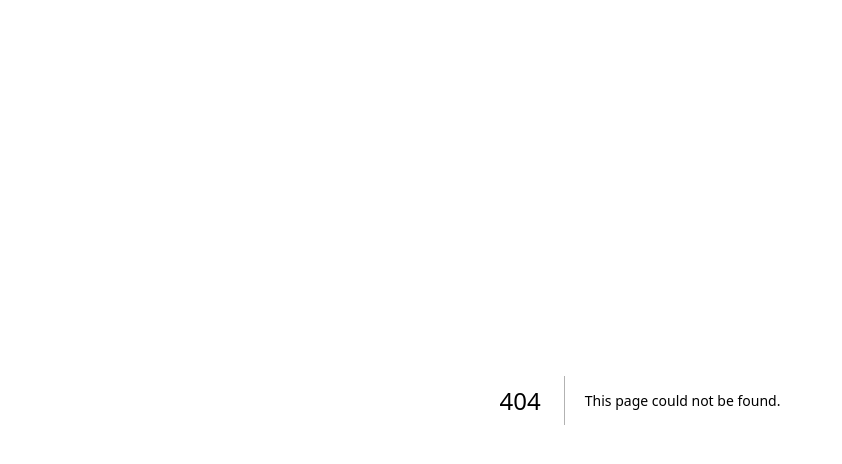
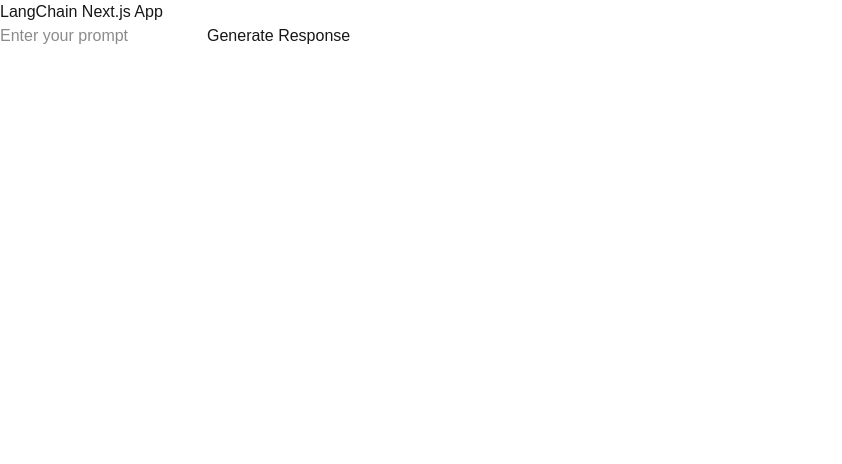
Before and after one commit to aalmusa/music-producer-daw, a Next.js app in the folder my-app/: page /langchain in a window 1280 px wide. Before the commit this address had no page. Shown: the top 464 px of the page, without its empty margins (0-842 px from the left). Built offline with nearby package versions, Linux system fonts and the light colour scheme.

Commit message:
adds test langchain route

```diff
--- /dev/null
+++ b/my-app/app/api/ai/route.ts
@@ -0,0 +1,28 @@
+// app/api/chat/route.ts
+import { HumanMessage, SystemMessage } from '@langchain/core/messages';
+import { ChatGoogleGenerativeAI } from '@langchain/google-genai';
+import { NextResponse } from 'next/server';
+
+export async function POST(req: Request) {
+  try {
+    const { prompt } = await req.json();
+
+    const model = new ChatGoogleGenerativeAI({
+      model: 'gemini-2.5-flash',
+      apiKey: process.env.GOOGLE_API_KEY, // The API key will be read from the environment variable
+      temperature: 0.8, // Controls the creativity of the response
+    });
+
+    const messages = [
+      new SystemMessage('You are a helpful assistant.'),
+      new HumanMessage(prompt),
+    ];
+
+    const res = await model.invoke(messages);
+
+    return NextResponse.json({ result: res.content });
+  } catch (error) {
+    console.error(error);
+    return NextResponse.error();
+  }
+}
--- /dev/null
+++ b/my-app/app/langchain/page.tsx
@@ -0,0 +1,49 @@
+// app/page.tsx
+'use client';
+import { useState } from 'react';
+
+export default function LangchainPage() {
+  const [prompt, setPrompt] = useState('');
+  const [response, setResponse] = useState('');
+  const [isLoading, setIsLoading] = useState(false);
+
+  const handleSubmit = async (e: React.FormEvent) => {
+    e.preventDefault();
+    setIsLoading(true);
+
+    const res = await fetch('/api/ai', {
+      method: 'POST',
+      headers: {
+        'Content-Type': 'application/json',
+      },
+      body: JSON.stringify({ prompt }),
+    });
+
+    const data = await res.json();
+    setResponse(data.result);
+    setIsLoading(false);
+  };
+
+  return (
+    <div>
+      <h1>LangChain Next.js App</h1>
+      <form onSubmit={handleSubmit}>
+        <input
+          type='text'
+          value={prompt}
+          onChange={(e) => setPrompt(e.target.value)}
+          placeholder='Enter your prompt'
+        />
+        <button type='submit' disabled={isLoading}>
+          {isLoading ? 'Loading...' : 'Generate Response'}
+        </button>
+      </form>
+      {response && (
+        <div>
+          <h2>Response:</h2>
+          <p>{response}</p>
+        </div>
+      )}
+    </div>
+  );
+}
--- a/my-app/package.json
+++ b/my-app/package.json
@@ -9,6 +9,9 @@
     "lint": "eslint"
   },
   "dependencies": {
+    "@langchain/core": "^1.0.6",
+    "@langchain/google-genai": "^1.0.3",
+    "langchain": "^1.0.6",
     "next": "16.0.3",
     "react": "19.2.0",
     "react-dom": "19.2.0"
```
Also changed, not shown: 1 other file (tests, documents, lock files or other folders).
